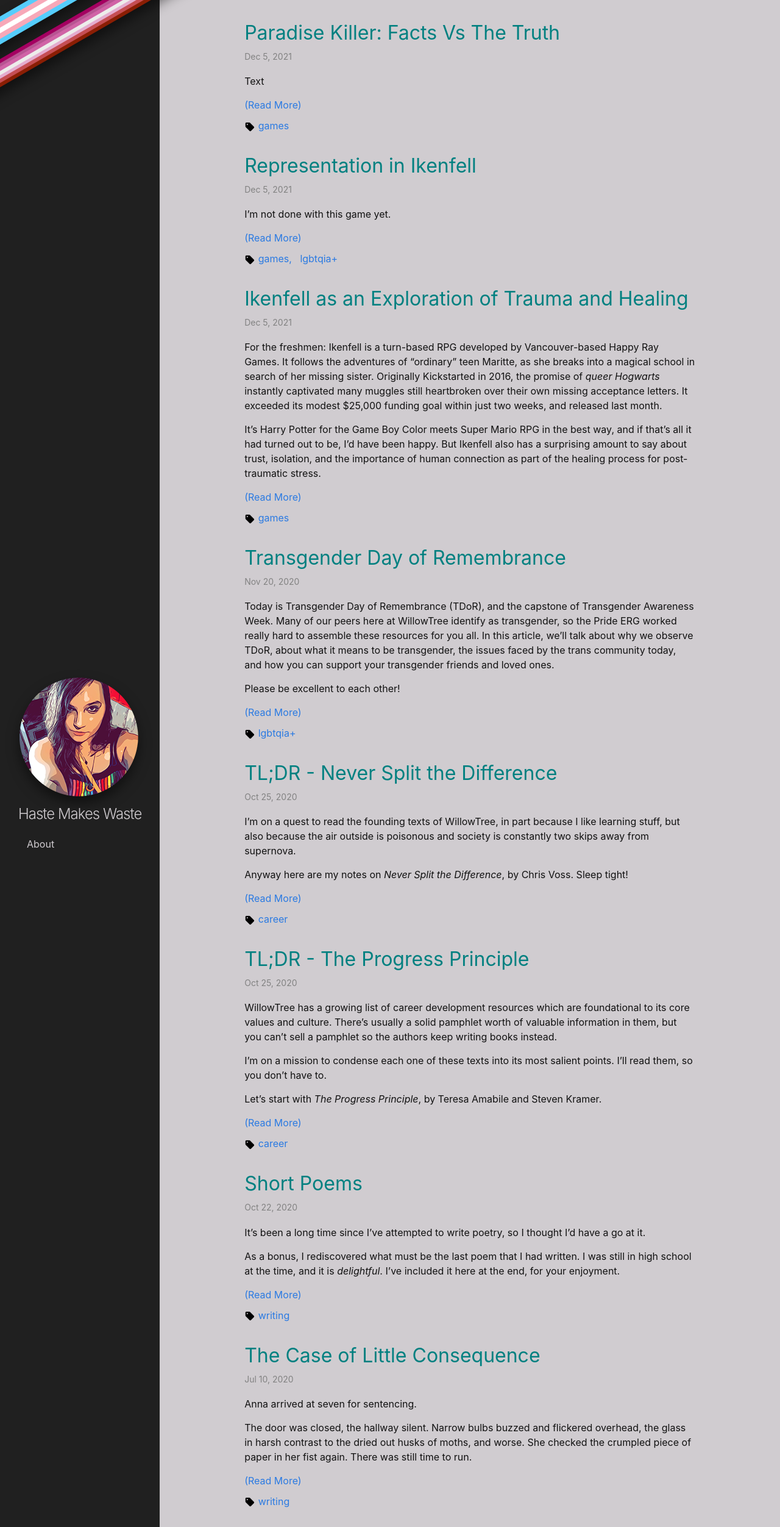
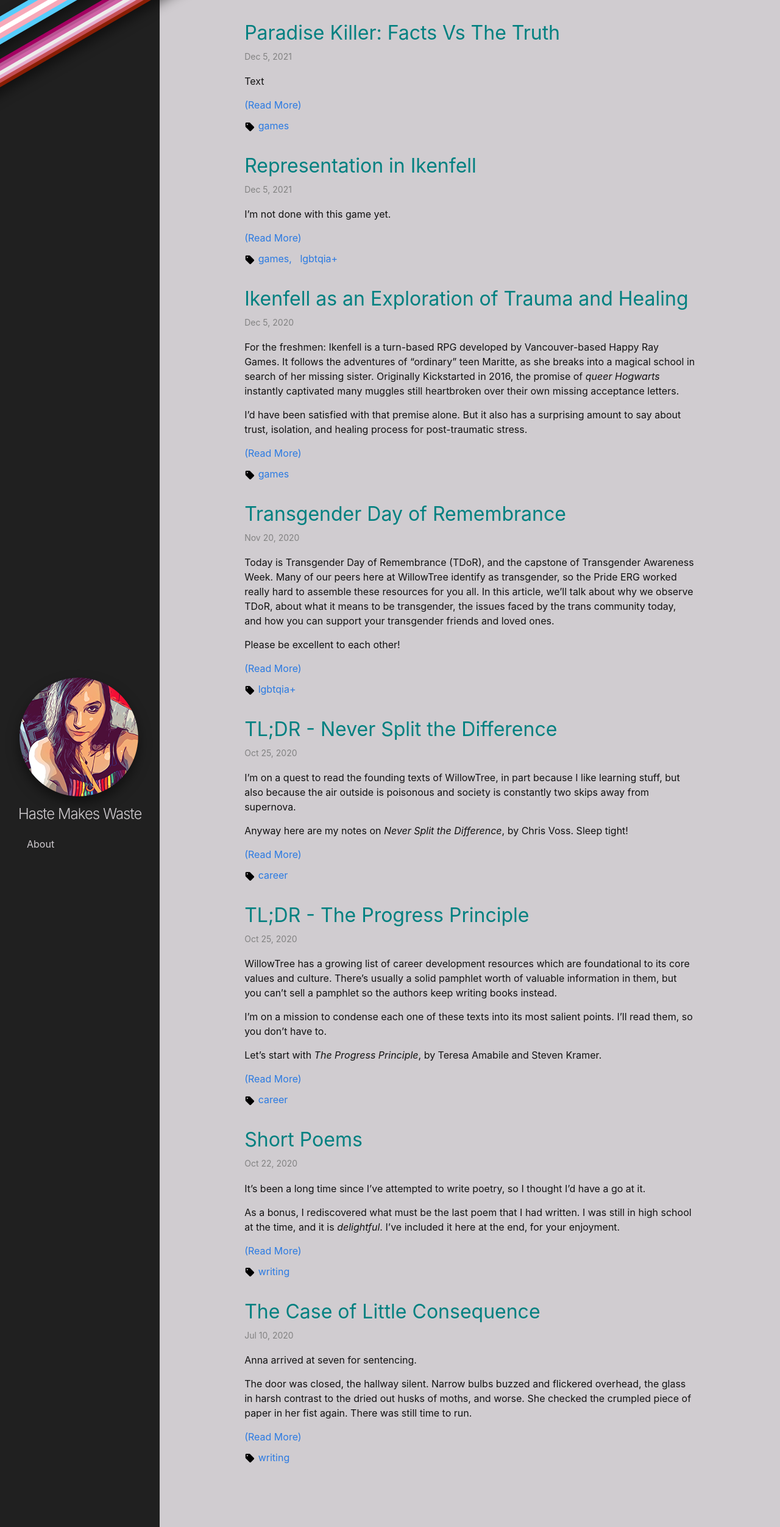
Before and after one commit to EVHaste/haste-makes-waste, a Jekyll site: the page built from index.markdown, in a window 1280 px wide. Shown: the whole page at 61% size. Built offline with Jekyll 4.4.1, drawn with Linux system fonts in a browser that asks for light colours; some of the changed lines change nothing that is shown.

Commit message:
Added Ikenfell article

```diff
--- a/_posts/2020-12-06-ikenfell.markdown
+++ b/_posts/2020-12-06-ikenfell.markdown
@@ -1,13 +1,13 @@
 ---
 layout: post
 title:  "Ikenfell as an Exploration of Trauma and Healing"
-date:   2021-12-05 16:40:00 -0400
+date:   2020-12-05 16:40:00 -0400
 categories: games
 ---
 
-For the freshmen: Ikenfell is a turn-based RPG developed by Vancouver-based Happy Ray Games. It follows the adventures of "ordinary" teen Maritte, as she breaks into a magical school in search of her missing sister. Originally Kickstarted in 2016, the promise of _queer Hogwarts_ instantly captivated many muggles still heartbroken over their own missing acceptance letters. It exceeded its modest $25,000 funding goal within just two weeks, and released last month.
+For the freshmen: Ikenfell is a turn-based RPG developed by Vancouver-based Happy Ray Games. It follows the adventures of "ordinary" teen Maritte, as she breaks into a magical school in search of her missing sister. Originally Kickstarted in 2016, the promise of _queer Hogwarts_ instantly captivated many muggles still heartbroken over their own missing acceptance letters.
 
-It's Harry Potter for the Game Boy Color meets Super Mario RPG in the best way, and if that's all it had turned out to be, I'd have been happy. But Ikenfell also has a surprising amount to say about trust, isolation, and the importance of  human connection as part of the healing process for post-traumatic stress.
+I'd have been satisfied with that premise alone. But it also has a surprising amount to say about trust, isolation, and healing process for post-traumatic stress.
 
 <!--more-->
 
@@ -16,7 +16,9 @@
 
 The central thesis of Ikenfell is that **human connection is vital for trauma recovery**. Every character in this game is unified by their compulsion to suffer in secrecy, and each of their arcs explores a way in which vulnerability and compassion for the self can free you to live authentically.
 
-By the way, this analysis **will contain spoilers** for the entirety of Ikenfell, so if you have any intention of playing it, I recommend you come back later. [It's currently $20 on Steam](https://store.steampowered.com/app/854940/Ikenfell/), and [also available on most consoles](https://www.nintendo.com/games/detail/ikenfell-switch/). I thought it was really fun; it's only about 19 hours long, has a cute soundtrack from the composers of Steven Universe, and contains an impressive suite of accessibility options that make it approachable for new players. We love that! :)
+This analysis **will contain spoilers** for the entirety of Ikenfell, so if you have any intention of playing it, I'd encourage you to [do that first](https://store.steampowered.com/app/854940/Ikenfell/)! I thought it was really fun; it's only about 19 hours long, has a cute soundtrack from the composers of Steven Universe, and contains an impressive suite of accessibility options that make it approachable for new players. :)
+
+We'll also be relating parts of this game to IRL subject matter which may be triggering for some folks. **Content warnings** for: death, self-harm, physical & sexual assault.
 
 ---
 
@@ -55,9 +57,9 @@
 
 <br>
 
-Maritte is echoing the game's broader stance on the importance of human connection. Truly, **accepting help from others when you are hurting is one of the most difficult parts of recovery, but it is _vital_.** Without it, you are fighting not just your trauma, but yourself.
+Maritte is echoing the game's broader stance on the importance of human connection. Truly, **accepting help from others when you are hurting is one of the most difficult parts of recovery, but it is *crucial*.** Non-negotiable, even. Without it, you are fighting not just your trauma, but yourself.
 
-I really appreciate that she isn't magically healed in this moment, either. They defeated the (or a?) monster, but Pertista has some work left to do throughout life. In the epilogue, she slips off in the night, and uses that space to come to terms with her place in the world before eventually being reunited with Maritte. It takes her sustained effort to recover from trauma, and it's hard work repairing those relationships. But by doing that work throughout the course of Ikenfell, she **learns to rewrite her story as one of strength, rather than fragility**.
+I really appreciate that she isn't magically healed in this moment, either. They defeated the (or a?) monster, but Pertisia has some work left to do throughout life. In the epilogue, she slips off in the night, and uses that space to come to terms with her place in the world before eventually being reunited with Maritte. It takes her sustained effort to recover from trauma, and it's hard work repairing those relationships. But by doing that work throughout the course of Ikenfell, she **learns to rewrite her story as one of strength, rather than fragility**.
 
 If Pertisia is made of glass, it's definitely more of the bulletproof kind.
 
@@ -65,84 +67,93 @@
 
 # Headmistress Aeldra
 
-Aeldra has resorted to self-harm as a coping mechanism, in the wake of the death of her friends in their final, fateful encounter with The Dark Fold. This isn't explicitly stated, but we can safely infer this through the game's description of "blood magic".
+One of my favorite things about Ikenfell is that, technically, **it doesn't have an antagonist**. I would argue that the game's conflict is actually centered around a force of nature; the long-felt ripples of unresolved emotional loss, and **the decline in mental health inevitable in the absence of compassionate self-care**.
 
-Cat ††
+Baudovinia Aeldra is haunted by the memory of her own monster, known as The Dark Fold. Prior to the events of the game, she stood alongside her closest friends to defend a powerful magical artifact, known only as The Sapling, from being consumed by the beast. The headmistress was the only survivor. She is helpless to watch her friends brutally killed, one by one, and barely manages to contain the Dark Fold in a barrier before the Sapling can be consumed.
 
+The irony of her situation is that she does not know, in that moment, that the Fold has essentially suffocated. It is dead, and has been neutralized as a threat since before the game even begins. She goes on to spend her every waking moment gripped by paranoia, the seemingly bottomless fear that at any moment the Fold could break free again and take everyone she loves from her.
 
+{:style="color:gray; font-size: 80%; text-align: center;"}
+<img src="/assets/images/ikenfell/aeldra-loss.png" alt="Aeldra's memory.">
+Aeldra's memory.
 
+In subsequent memories, we see how this fear robs her life of beauty and meaning. She withdraws from her partner Ifig, who wants to help her recover, and becomes secretive. Aeldra refuses to share her story with any of her peers, and in fact nobody else in Ikenfell is aware of what she has gone through. She doubles down on her duties as Headmistress to distract herself from the pain, building a reputation for being unflappable and in control. It is precisely this facade which denies Aeldra the social network she needs to heal, and eventually becomes the impetus for the adventure.
 
+> ### "But she's still so powerful... **I suppose that's why nobody suspected a thing**." - Ima
 
-Vacant expression mimicing post-injury euphoria.
+<br>
 
-She literally bottles up her emotions, which boil over into a frightful monster. These emotions flood her at a critical moment in the story, blinding her to reality and causing her to lash out in violence. It also escalates in a way which parallels real-life self harming behaviors, commenting that she "wished it lasted longer" and filling the basin with what is, at least metaphorically, her blood ever faster.
+The **root of Aeldra's** suffering is that **she cannot bear to think about or share her loss, and therefore cannot process or heal**. By rejecting vulnerability and denying loved ones the opportunity to support her, her pain metastasizes, and she suffers alone.
+
+One way we can see this in the way that the identities of her friends, whom should be the most important and memorable figures in her life, are nevertheless obscured when on screen. Their figures are all perpetually censored within her memories, appearing mainly as silhouettes. It is unlikely that this is for budgetary reasons since in this memory, these characters are not animated as normal (thus the cost for creating them is comparatively low), and they do possess some vague features which vanish at the moment of their death. It's also unlikely to be due to the ensuing depiction of violence, since the game depicts a character being impaled and killed on screen a few hours later. Therefore, we can conclude that the shrouding of her friend's faces in these memories is **diegetically representational of her inability to look directly at her trauma**.
+
+We also see that Aeldra has **resorted to self-harm as a coping mechanism**. The game does some gymnastics to avoid potentially triggering subject matter, so this isn't *explicitly* stated. However, we can safely infer this is what's happening through the game's description of "blood magic". Aeldra regularly returns to "that room", a messy space with a basin containing what is referred to in-universe as her "agony", but is clearly blood both in coloration and function. When Aeldra has deposited her "agony" in the basin, she is temporarily relieved of her pain and anxiety, often leaving with a vacant expression indicative of a chemical, post-injury euphoria.
+
+Aeldra comments that she "wishes it lasted longer", and is implied to return with increasing frequency in order to cope. This parallels the experience of many that self harm and find themselves building a dangerous and escalating tolerance to the effect over time. After bottling enough of her emotions up this way, they boil over into a frightful monster, which the party confronts at the game's tonal breaking point.††
 
 {:style="color:gray; font-size: 80%; text-align: center;"}
 <img src="/assets/images/ikenfell/agony.jpg" alt="The Agony boss'">
+Then this very cute game goes all Undertale on you, surprise!
+<br>
 
-In a way, Aeldra is the inverse of Voldemort. Where He Who Must Not Be Named was terrified of death for selfish, internal reasons, Aeldra is afraid that those she loves will succumb. Where Voldemort seeks a cure for immortality, Aeldra is obsessed with preventing those close to her from dying. That obsession robs her of the joy of living in the moment.
+Though the party is able to contain the creature, these emotions later break free and flood her senses at a critical moment in the story, blinding her to reality and causing her to lash out against everyone present in violence. From Aeldra's perspective, she is fighting the Dark Fold, which has broken free to attack her school; no one else can see this because it is, in fact, an illusion. In the resulting climactic boss fight against Aeldra, she is **quite explicitly suffering from a flashback**, albeit a magical one.
 
-Eventually she loses it and attacks the party. All of her attacks in this otherwise wholesome game are blood-themed. They are also unique in their erratic flight patterns; her "piercing frenzies" are the only attacks in the game which vary in their animation, flying about in random patterns (and as a result, are quite difficult to defend against). This represents the chaos and panic which has been consuming Aeldra since the day her friends were killed.
+All of her attacks in this otherwise wholesome game are blood-themed. They are also unique in their erratic flight patterns; her "piercing frenzies" are the only attacks in the game which vary in their animation and timing, flying about in random patterns (and as a result, are quite difficult to defend against). This **represents the chaos and panic which has been consuming Aeldra** since the day her friends were killed. This is as blunty as the artists could depict a mental breakdown resulting from avoidance and self harm, without confronting that subject matter explicitly.
 
-> # "Be Gentle With Yourself." - Aeldra's Cottage Core Girlfriend Who's Name I Forgot
+The party eventually talks her down from this state, using a combination of ... um, explosions, and magic spells, and... look, it's not a 1:1 allegory, okay?
 
-Ima remarks: Nobody knew because she "seemed so strong". Basically the reason Mental Health Awareness month exists.
+{:style="color:gray; font-size: 80%; text-align: center;"}
+<img src="/assets/images/ikenfell/aeldra-battle.jpg" alt="Aeldra boss fight.'">
+Aeldra, honey, stop, this isn't sanitary.
+<br>
 
-She does eventually learn to rely on others, and forgive herself.
+Ultimately, Aeldra is trapped in a loop familiar to survivors gripped with PTSD; the compulsion to view and review trauma, to re-experience loss as if it were happening in the present. Her condition is allowed to fester precisely because she attempts to resolve it alone, denying others the opportunity to stand by her.
+
+In the game's conclusion, then, the developers contends that the **only way this cycle can end is by accepting love from others, and practicing it for oneself**.
+
+> # "Be gentle with yourself." - Ifig
+
+<br>
+
+After being defeated, Aeldra finally accepts support from Ifig, who holds and consoles her. Aeldra seems receptive of the feedback that she is not solely responsible for the well-being of everyone around her, and that **trying to atone for the imaginary transgression of surviving is neither healthy nor sustainable**. She's even able to participate a bit in the game's resolution; her frantic attacks during her flashback have critically (if temporarily) wounded another character, so, we gotta fix that. Plus, what RPG would be complete without a multi-stage boss fight, apropos of nothing, against the embodiment of darkness itself?
+
+Skip a couple of scenes, and in Ikenfell's epilogue Aeldra steps down as Headmistress. She is shown eventually learning to rely on others, though like Pertisia, this takes her longer to achieve than can be depicted in the moment. It's difficult work, which takes time and persistence, but **the game remains adamant that with determination, recovery is possible**. Most importantly, Aeldra makes peace with her survivor's guilt, and is finally able to live in the moment with her partner.
 
 {:style="color:gray; font-size: 80%; text-align: center;"}
 <img src="/assets/images/ikenfell/aeldra-Healing.jpg" alt="Aeldra's Epilogue'">
+And then she runs away with Ifig and lives out all of my lesbian cottagecore fantasies.
 
-{:style="color:gray; font-size: 80%; text-align: center;"}
-And then she runs away with her partner and lives out all of my lesbian cottagecore fantasies, the end. No really, that's her epilogue. I love it.
+In a way, Aeldra arc is the inverse of Harry Potter's lord Voldemort. Where He Who Must Not Be Named was terrified of death for selfish, personal reasons, Aeldra is afraid that those she loves will succumb. Where Voldemort seeks a cure for his own mortality, Aeldra is only obsessed with protecting those close to her, to the exclusion of being able to enjoy their company. Though well-intentioned, her obsession robs her life of joy, and nearly causes a similar collapse in society. She's definitely more sympathetic, and her conflict is resolved with empathy moreso than violence, but her response to fear is portrayed as equally harmful when left unchecked.
 
-Also she gets the most Undertale-esque song in the game. Flowey vibez!
+Happy Ray Game's depiction of Aeldra provides a clear morale to players struggling with mental health: **love which is offered to you is a gift**. Don't be afraid to accept it!
 
-# Maritte
-
-Seals away her own magic rather than talking it out with others.
-
-Is weirdly kind to Pertisia when no one else is, which shows that she does not hold herself to the same standards.
-
-Most obvious depression allegory. Stops finding joy in anything. Gives up entirely. Has a dark, self-destructive inner dialogue.
-
-# Rook, Safina, and Petronella
-
-Though less obviously rooted in mental health reprecussions, the trio no less suffers from their own secrecy and lack of trust in each other.
-
-Safina's dishonesty is arguably the impetus for the entire quest. As she states herself, "lying is just so easy" for her.
-
-# The Epilogue
-
-The epilogue really sells that feeling of change.
-
-The status quo is entirely shaken. No character remains the same as they started, and it neatly sidesteps many of the resolutions you likely predicted 12 hours ago.
-
-Ultimately what Ikenfell wants you to know is that, in life, change happens. Loss happens. But life continues on, and there is a spot of brightness ahead of you, always. "Things get better", much like Pertisia acknowledges watching the sunset with an older, more mature Maritte as Rook and Gilda sail off for adventures unknown.
-
-Gilda & Maritte break up. But they're okay
-
-Ima does her own things
-
-Pertisia runs away
-
-Petronella finds her confidence.
+---
 
 
 # In Summation
 
-Link between each story arc; resolution by connections with others.
-
 Ikenfell manages to be considerably more adult than many games that lean on explicitly mature themes. It avoids many of the cheap tropes common to media dealing with PTSD, and provides an optimistic outlook on remission and recovery.
 
-I'll absolutely be keeping an eye out for future titles from this studio. And don't think I'm done with this one yet, either; I've still got one more article in me!
+The arcs of Pertisia and Aeldra form a narrative that highly values **the healing power of love and self care**. Every supporting character has some vice in secrecy, and grows as a person by allowing others to pierce that veil in times of hardship. More than anything, the developers want you to know is that, in life, change happens. *Loss* happens. But life continues on, and there is a spot of brightness ahead of you, always.
 
-Next time we'll talk about diversity, inclusion, and accessibility in Ikenfell!
-<br>
-<sub><sub>Why didn't I write that one first...?</sub></sub>
+Much as Pertisia remarks while watching the that final sunset with Maritte, **"things get better"**.
+
+{:style="color:gray; font-size: 80%; text-align: center;"}
+<img src="/assets/images/ikenfell/the-end.jpg" alt="Ending title card.'">
+
+
+{:style="color:gray; font-size: 80%; text-align: left;"}
+† <sub>(By the way, there's a real tragic irony to her confinement in that mirror. Consider how self-conscious Pertisia has become regarding her appearance, and that former-friend Safina has no idea what Pertisia is concealing, is partially responsible for it, and even seems not to care. In this moment, Pertisia's physical isolation parallels her emotional state. Yikes!)</sub>
+
+{:style="color:gray; font-size: 80%; text-align: left;"}
+†† <sub>(In one of the coolest subversions of the game, the cat in this dungeon still functions as a save point, but with a slightly more...unsettling message.)</sub>
 
 ---
 
-† <sub>(By the way, there's a real tragic irony to her confinement in that mirror. Consider how self-conscious Pertisia has become regarding her appearance, and that former-friend Safina has no idea what Pertisia is concealing, is partially responsible for it, and even seems not to care. In this moment, Pertisia's physical isolation parallels her emotional state. Yikes!)</sub>
+{:style="color:black; font-size: 80%; text-align: left;"}
+<sub> If you are having thoughts about harming yourself today, know that **help is always available!** The **[US Trans Lifeline](https://translifeline.org/)** at (877) 565-8860 is a transgender-lead hotline for folks in crisis. [Here's a list](http://www.suicide.org/hotlines/international-suicide-hotlines.html) of international hotlines, too.
 
-†† <sub>(In one of the coolest subversions of the game, the cat in this dungeon still functions as a save point, but with a slightly...different message.)</sub>
+{:style="color:black; font-size: 80%; text-align: left;"}
+<sub>Please be excellent to yourself :)
+
+---
```
Also changed, not shown: assets/images/ikenfell/aeldra-battle.jpg (added), assets/images/ikenfell/aeldra-loss.png (added).
